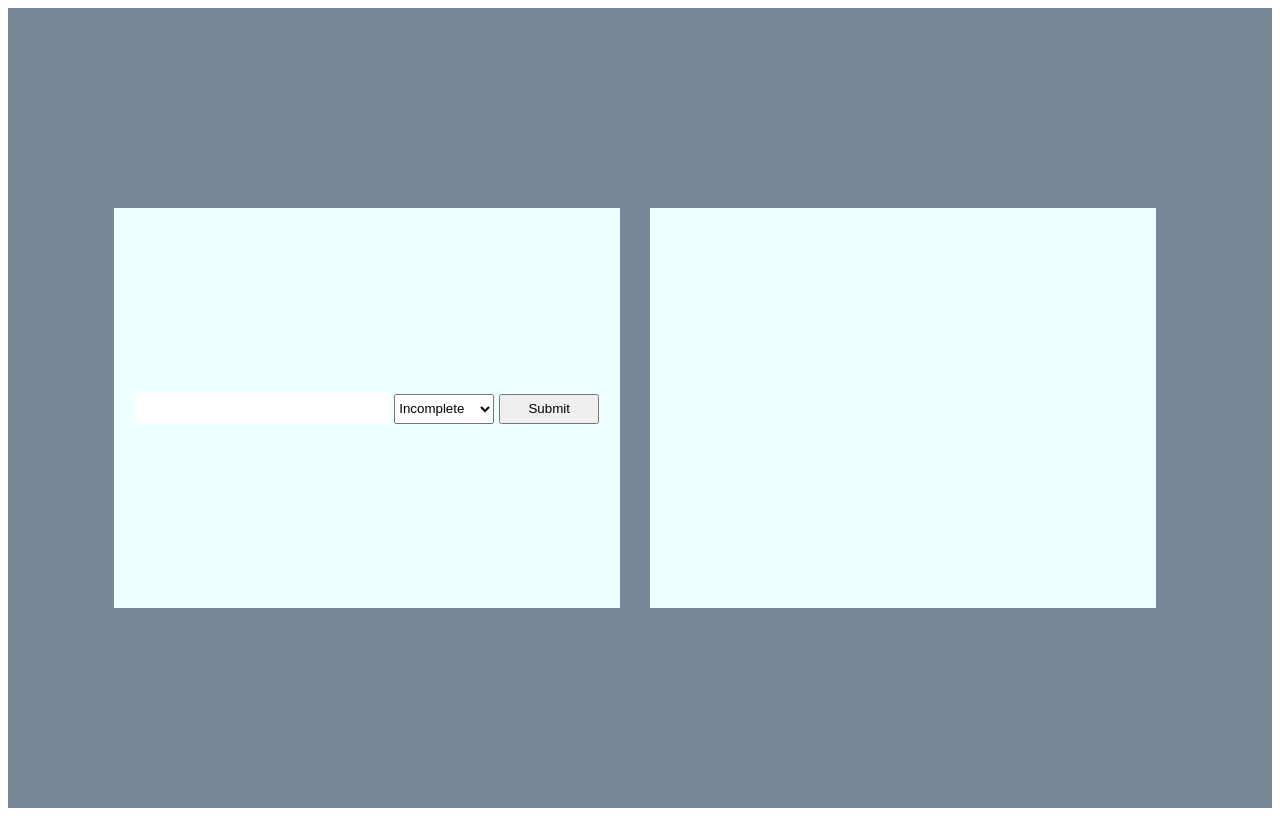
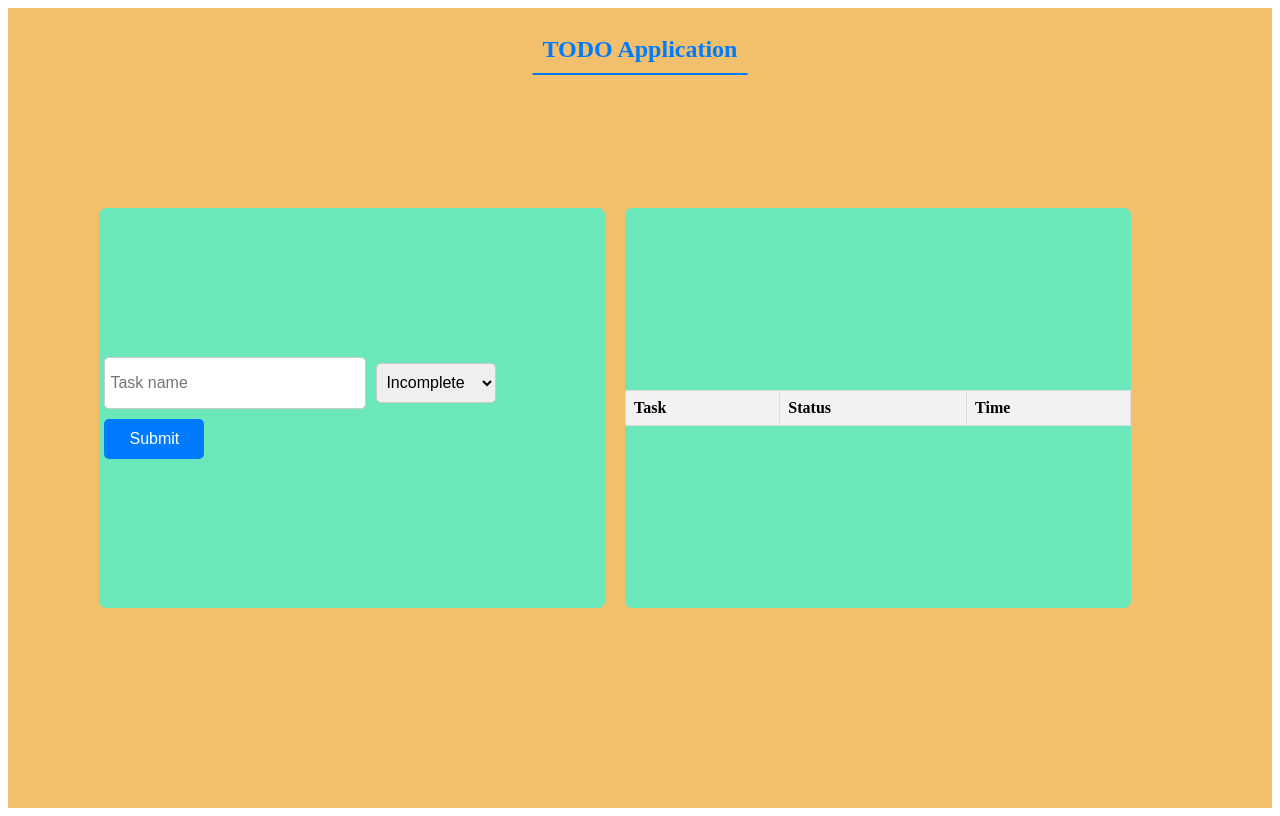
Before and after one commit to AboubakarArisar/MERN-00, a React (Vite) app in the folder AssignmentJs/Task/: page / in a window 1280 px wide. Built offline with nearby package versions, Linux system fonts and the light colour scheme.

Commit message:
designing todo app done

```diff
--- a/AssignmentJs/Task/src/App.css
+++ b/AssignmentJs/Task/src/App.css
@@ -1,30 +1,66 @@
 .container {
     width: 100%;
     height: 100vh;
-    background-color: lightslategray;
+    background-color: #F2BF6C;
     display: flex;
     justify-content: center;
     align-items: center;
     gap: 20px;
 
 }
+.todo-heading {
+    position: absolute;
+    top: 10px;
+    left: 50%;
+    transform: translateX(-50%);
+    text-align: center;
+    font-size: 24px;
+    color: #007BFF;
+    padding: 10px;
+    border-bottom: 2px solid #007BFF;
+
+}
+
+button {
+    width: 100px;
+    height: 40px;
+    background-color: #007BFF;
+    color: #fff;
+    border: none;
+    border-radius: 5px;
+    font-size: 16px;
+    margin: 5px;
+    cursor: pointer;
+    transition: background-color 0.3s;
+}
+
+button:hover {
+    background-color: #0056b3;
+}
+
+select {
+    height: 40px;
+    width: 120px;
+    border: 1px solid #ccc;
+    border-radius: 5px;
+    font-size: 16px;
+    padding: 5px;
+    margin: 5px;
+    cursor: pointer;
+}
+
+
 input {
     width: 250px;
-    height: 30px;
+    height: 40px;
     border-radius: 5px;
     margin: 5px;
-    border: none;
+    border: 1px solid #ccc;
     font-size: 16px;
+    padding: 5px;
 }
-select {
-    height: 30px;
-    width: 100px;
-}
-button {
-    width: 100px;
-    height: 30px;
-    margin: 5px;
-}
+
+
 .list {
     width: 40%;
     height: 50vh;
@@ -32,17 +68,34 @@ button {
     justify-content: center;
     align-items: center;
     flex-direction: column;
-    background-color: azure;
+    background-color: #6be8ba;
     overflow: auto;
-    margin: 10px;
+    border-collapse: collapse;
+    margin-right: 50px;
+    border-radius: 7px;
 }
 
 .form {
     width: 40%;
     height: 50vh;
     display: flex;
-    background-color: azure;
+    background-color: #6be8ba;
     justify-content: center;
     align-items: center;
     flex-direction: column;
+    border-radius: 7px;
 }
+.todo-table {
+    border-collapse: collapse;
+    width: 100%;
+}
+
+.todo-table th, .todo-table td {
+    border: 1px solid #ddd;
+    padding: 8px;
+    text-align: left;
+}
+
+.todo-table th {
+    background-color: #f2f2f2;
+}
--- a/AssignmentJs/Task/src/Todo.jsx
+++ b/AssignmentJs/Task/src/Todo.jsx
@@ -1,42 +1,86 @@
 import { useState } from "react";
-import './App.css';
+import "./App.css";
 
 function Todo() {
   const [todos, setTodo] = useState([]);
   const [task, setTask] = useState("");
   const [status, setStatus] = useState("Incomplete");
+  const [date, setDate] = useState(new Date());
+
+  const handleSubmit = (event) => {
+    event.preventDefault();
+    if (task.trim() === "") {
+      alert("Task name is required.");
+    } else {
+      const newTodo = { task: task, status: status, date: date };
+      setTodo([...todos, newTodo]);
+      setTask("");
+      setDate(new Date());
+    }
+  };
+
+  const formatTime = (time) => {
+    const hours = time.getHours();
+    const minutes = time.getMinutes();
+    const seconds = time.getSeconds();
+    const ampm = hours >= 12 ? "PM" : "AM";
+    const formattedHours = hours % 12 || 12;
+    const formattedMinutes = minutes < 10 ? "0" + minutes : minutes;
+    const formattedSeconds = seconds < 10 ? "0" + seconds : seconds;
+    return `${formattedHours}:${formattedMinutes}:${formattedSeconds} ${ampm}`;
+  };
 
   return (
     <>
       <div className="container">
+        <h1 className="todo-heading">TODO Application</h1>
         <div className="form">
-            <form onSubmit={(event) => {
-                event.preventDefault();
-            }}>
-                <input required type="text" value={task} onChange={(event)=>{
+          <form onSubmit={handleSubmit}>
+            <input
+              required
+              placeholder="Task name"
+              type="text"
+              value={task}
+              onChange={(event) => {
                 setTask(event.target.value);
-                }} />
+              }}
+            />
 
-                <select value={status} onChange={(event)=>{
+            <select
+              value={status}
+              onChange={(event) => {
                 setStatus(event.target.value);
-                }}>
+              }}
+            >
               <option value="Incomplete">Incomplete</option>
               <option value="complete">Complete</option>
             </select>
-                <button type="submit" onClick={() => {
-                    setTodo([...todos, { task: task, status: status }]);
-                }}>Submit</button>
+            <button type="submit">Submit</button>
           </form>
         </div>
         <div className="list">
+          <table className="todo-table">
+            <thead>
+              <tr>
+                <th>Task</th>
+                <th>Status</th>
+                <th>Time</th>
+              </tr>
+            </thead>
+            <tbody>
               {todos.map((item, index) => (
-                    <div key={index}>
-                        <span>{item.task+"   " }{ item.status}</span>
-                    </div>
+                <tr key={index}>
+                  <td>{item.task}</td>
+                  <td>{item.status}</td>
+                  <td>{formatTime(item.date)}</td>
+                </tr>
               ))}
+            </tbody>
+          </table>
         </div>
       </div>
     </>
-    )
+  );
 }
+
 export default Todo;
```
Lines whose indentation alone changed are shown as unchanged.
